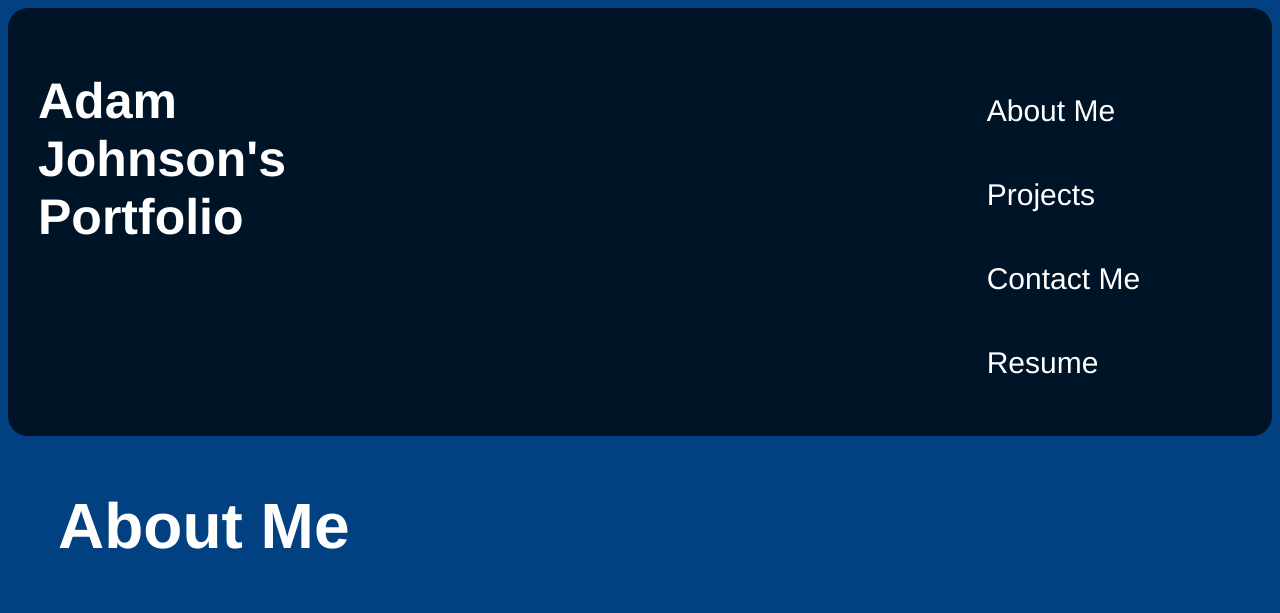
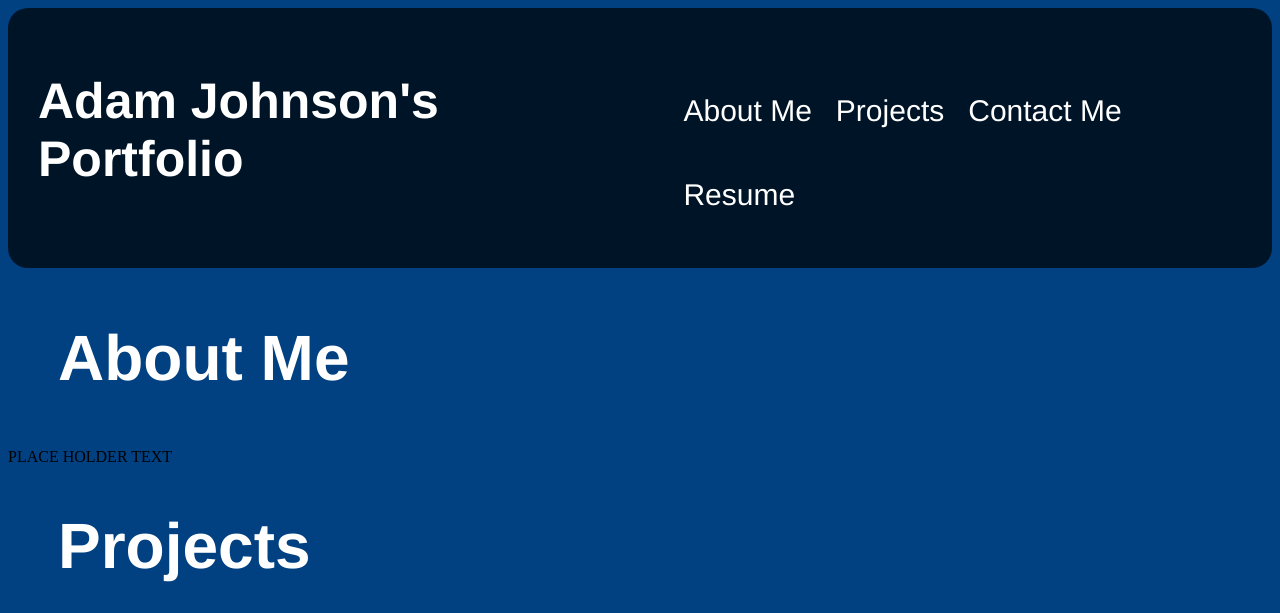
Before and after one commit to AJoelj84/AdamJohnsonPortfolio, a plain HTML site: page index.html in a window 1280 px wide. Shown: the top 613 px of the page. Drawn offline with Linux system fonts and the light colour scheme.

Commit message:
Changed Header padding to scale

```diff
--- a/assets/style.css
+++ b/assets/style.css
@@ -17,7 +17,7 @@ body{
     color: white;
     font-size: 50px;
     font-family: 'Franklin Gothic Medium', 'Arial Narrow', Arial, sans-serif;
-    padding-right: 600px;
+    padding-right: 28git%;
 }
 .navigationheader nav{
     display: inline-flex;
```
